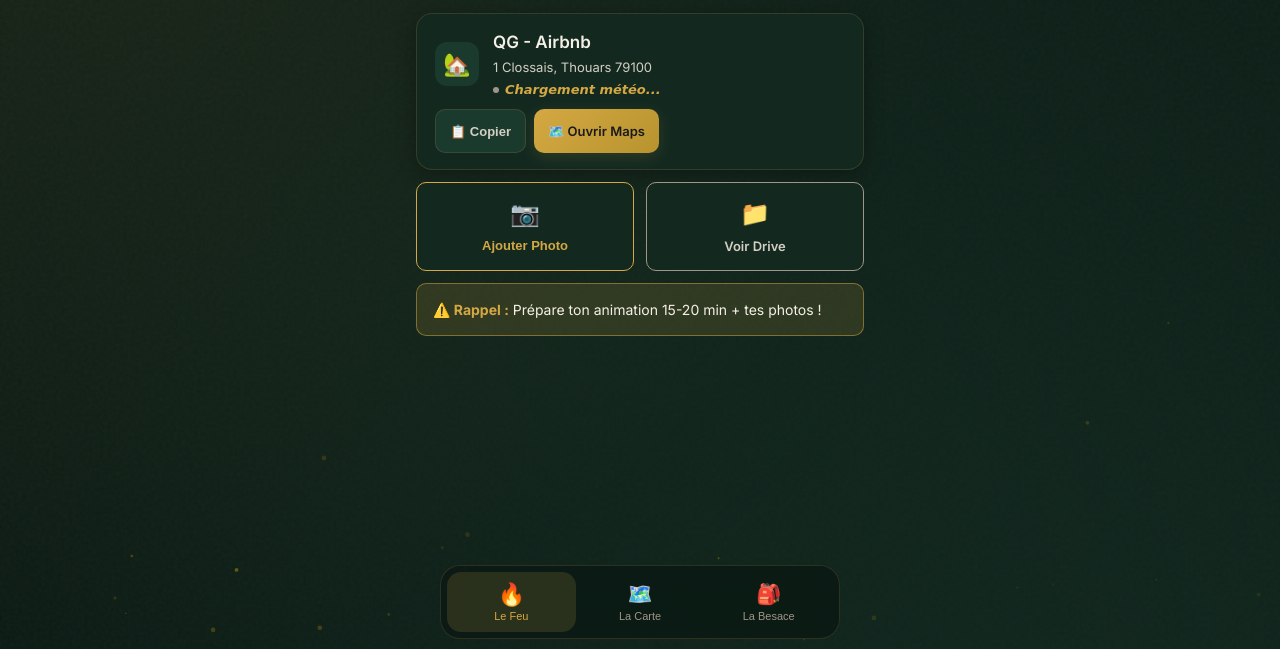
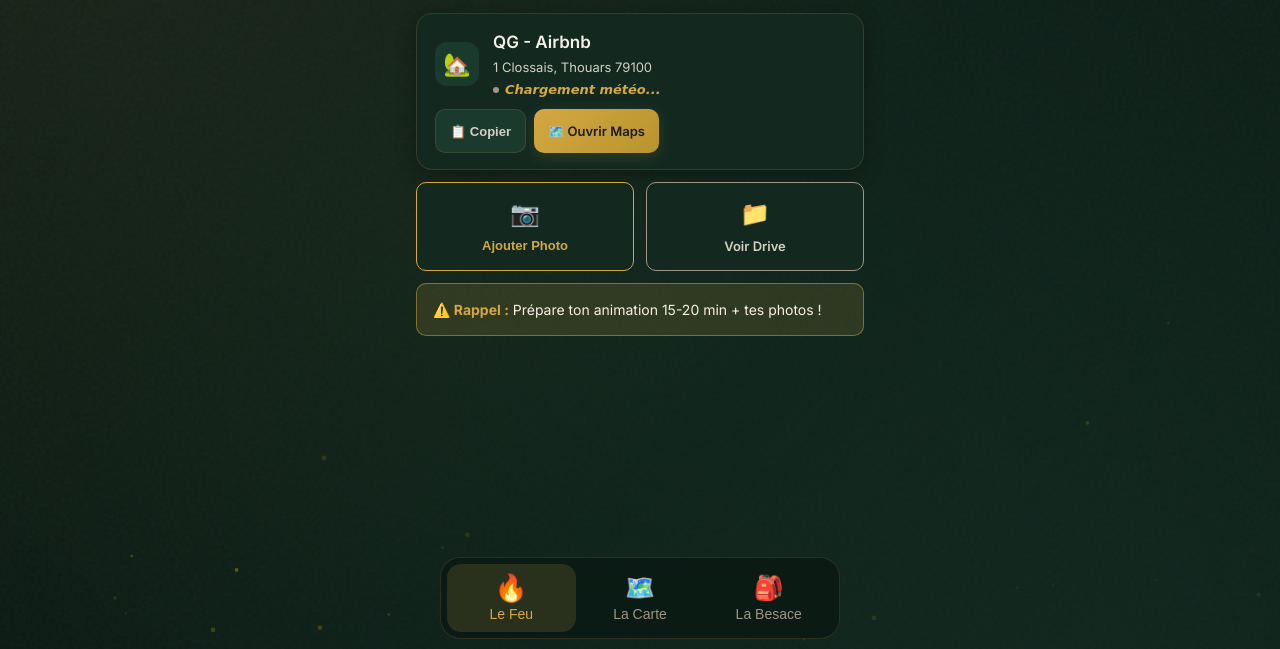
Before and after one commit to lesaffrejb-beep/EVG, a plain HTML site: page index.html in a window 1280 px wide. Shown: the part 151-800 px from the top of the page. Drawn offline with nearby package versions, Linux system fonts and the light colour scheme.

Commit message:
fix(ui): resize menu, add weather logic, update upload share

```diff
--- a/index.html
+++ b/index.html
@@ -1068,7 +1068,8 @@
             background: none;
             border: none;
             color: var(--text-muted);
-            font-size: var(--text-xxs);
+            font-size: 14px;
+            /* Updated size */
             font-weight: var(--weight-medium);
             cursor: pointer;
             border-radius: 14px;
@@ -1077,7 +1078,8 @@
         }
 
         .nav-btn span {
-            font-size: 20px;
+            font-size: 24px;
+            /* Larger icons */
             transition: transform 0.2s;
         }
 
```
